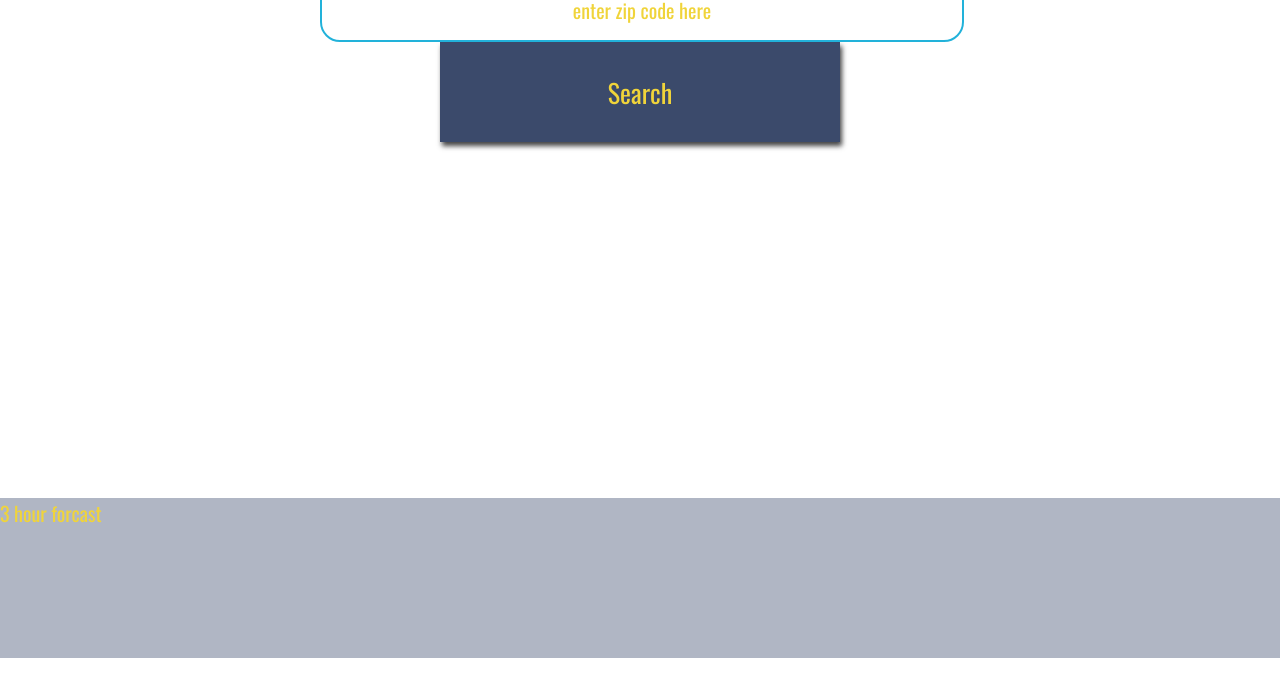
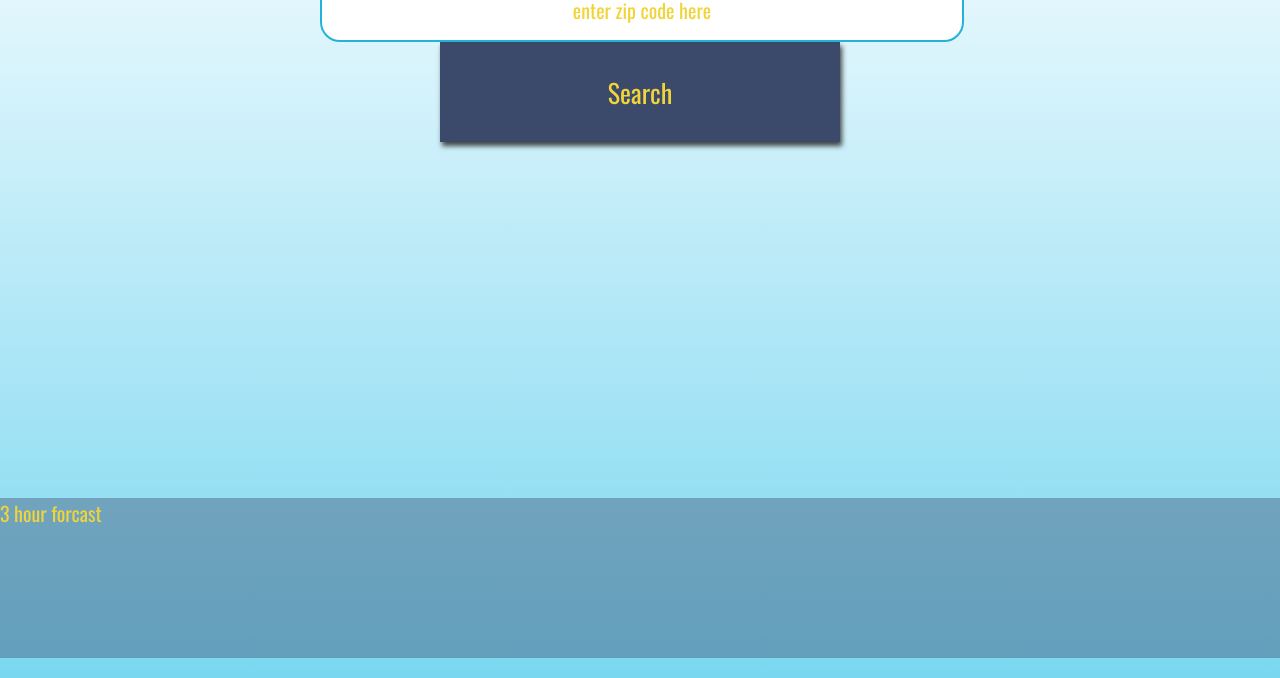
Before and after one commit to toddbascombe/Weather_app, a plain HTML site: page website/index.html in a window 1280 px wide. Shown: the part 122-800 px from the top of the page. Drawn offline with nearby package versions, Linux system fonts and the light colour scheme; a web font is replaced by a local one.

Commit message:
style the current weather section

```diff
--- a/website/style.css
+++ b/website/style.css
@@ -10,7 +10,7 @@ html {
 }
 
 body {
-  background: #fffff8;
+  background: #fff;
   font-family: -apple-system, BlinkMacSystemFont, sans-serif;
 }
 
@@ -21,7 +21,7 @@ body {
   /* grid-template-columns:  */
   height: 100%;
   grid-template-columns: 100%;
-  background: #fff;
+  background: linear-gradient(#f5fcff, #7ad7f0);
   color: #f0d43a;
   justify-content: center;
   grid-gap: 1em;
```
